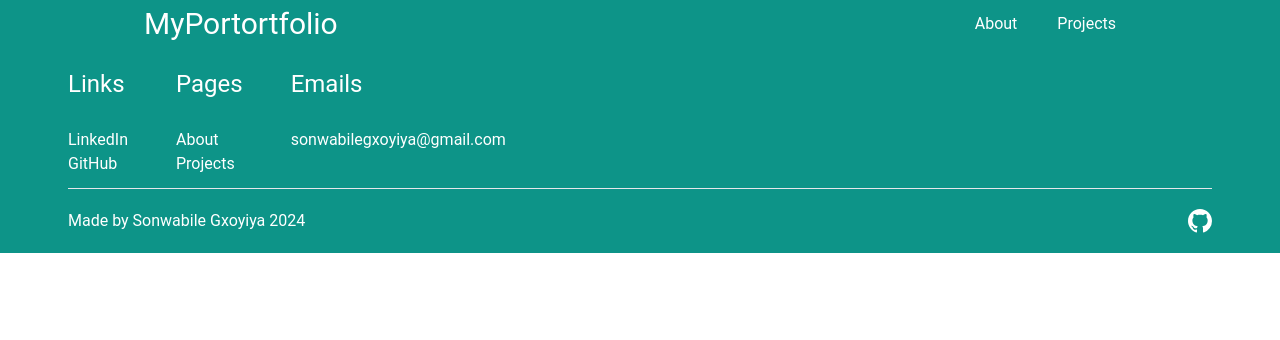
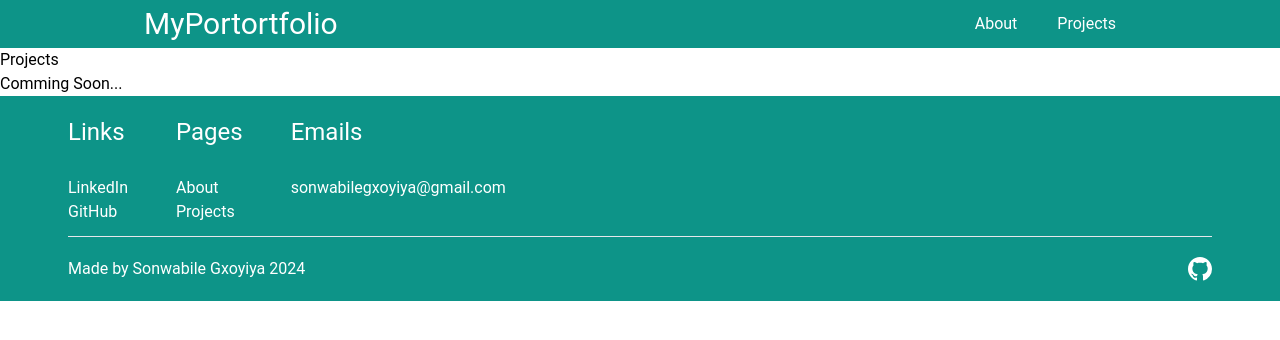
Before and after one commit to sonwabileIT/react-portfolio-website, a React (Vite) app: page /projects in a window 1280 px wide. Shown: the top 340 px of the page. Built offline with nearby package versions, Linux system fonts and the light colour scheme.

Commit message:
feat add projects page and fix links

```diff
--- a/src/App.jsx
+++ b/src/App.jsx
@@ -1,6 +1,7 @@
 import Footer from "./components/Footer"
 import NavBar from "./components/NavBar"
 import Home from "./pages/Home"
+import Projects from "./pages/Projects"
 import { BrowserRouter, Route, Routes } from "react-router-dom"
 
 function App() {
@@ -11,7 +12,8 @@ function App() {
     <BrowserRouter>
       <NavBar />
       <Routes>
-        <Route path="/" element={<Home/>}/>
+        <Route path="/" element={<Home />}/>
+        <Route path="/projects" element={<Projects />}/>
       </Routes>
       <Footer/>
     </BrowserRouter>
--- a/src/components/NavBar.jsx
+++ b/src/components/NavBar.jsx
@@ -3,16 +3,16 @@ function NavBar(){
         <>
         <div className="bg-teal-600">
             <div className="flex justify-between mx-auto items-center max-w-screen-lg px-4">
-                <a href="#">
+                <a href="/">
                     <span className="text-white text-3xl">MyPortortfolio</span>
                 </a>
                 <nav>
                     <ul className="flex">
                         <li>
-                            <a href="about.html" className="block text-white text-center px-5 py-3 hover:text-orange-500">About</a>
+                            <a href="/" className="block text-white text-center px-5 py-3 hover:text-orange-500">About</a>
                         </li>
                         <li>
-                            <a href="projects.html" className="block text-white text-center px-5 py-3 hover:text-orange-500">Projects</a>
+                            <a href="projects" className="block text-white text-center px-5 py-3 hover:text-orange-500">Projects</a>
                         </li>
                     </ul>
                 </nav>
--- /dev/null
+++ b/src/pages/Projects.jsx
@@ -0,0 +1,10 @@
+function Projects(){
+    return(
+        <>
+            <h2>Projects</h2>
+            <h2>Comming Soon...</h2>
+        </>
+    )
+}
+
+export default Projects
```
